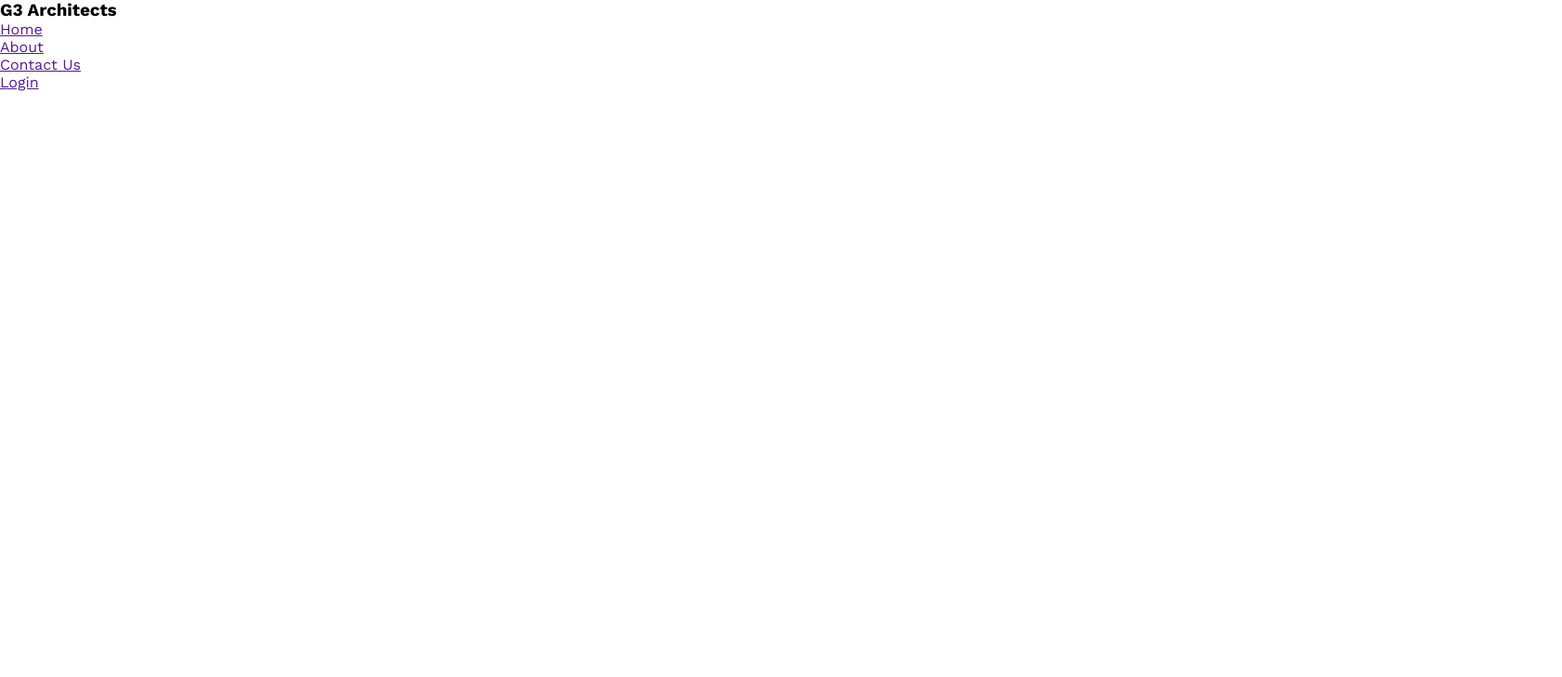
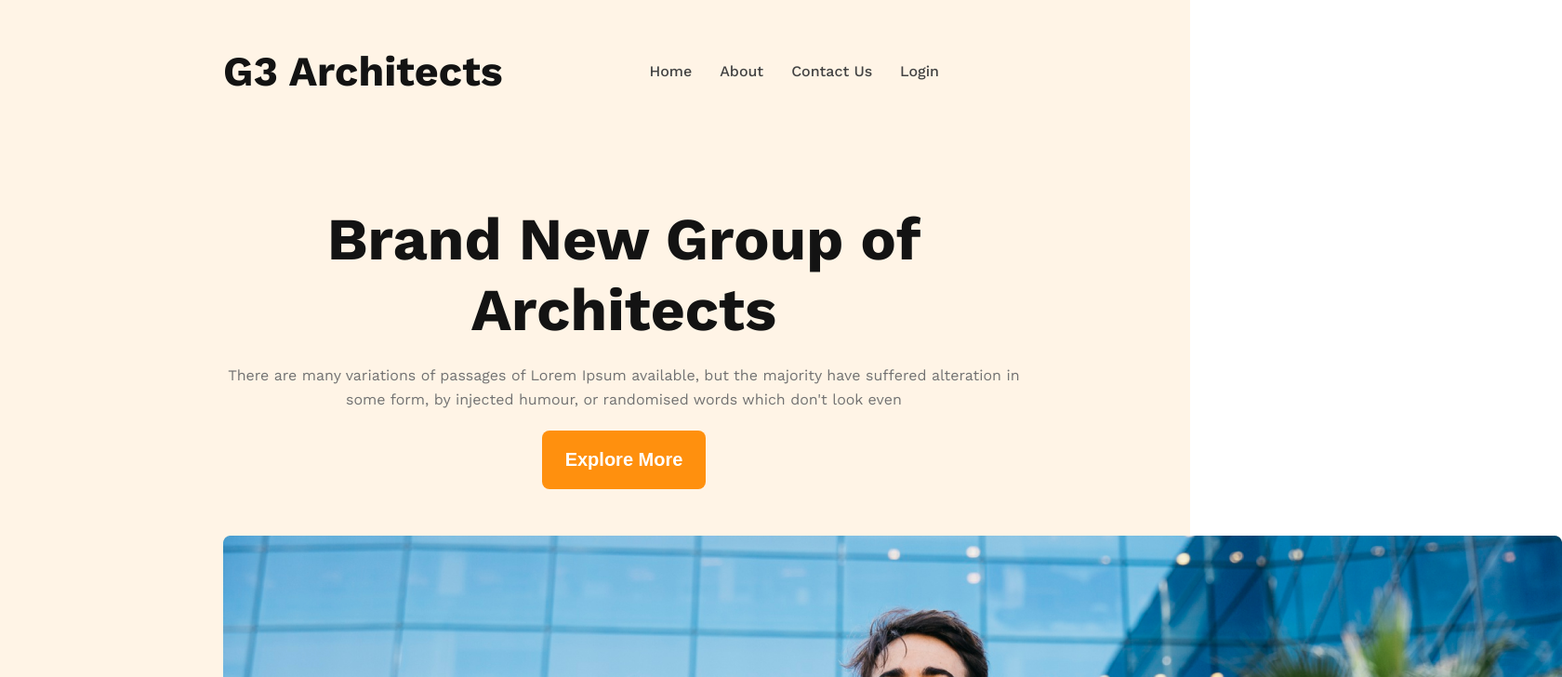
Before and after one commit to shuvapranta/g3-architect-website, a plain HTML site: page index.html in a window 1280 px wide. Shown: the top 728 px of the page at 93% size, 1680 px wide, since content can reach past the window. Drawn offline with nearby package versions, Linux system fonts and the light colour scheme.

Commit message:
banner added

```diff
--- a/index.html
+++ b/index.html
@@ -15,7 +15,7 @@
   <body>
     <header>
         <nav>
-            <h3>G3 Architects</h3>
+            <h3 class="nav-title">G3 Architects</h3>
             <ul>
                 <li><a href="">Home</a></li>
                 <li><a href=""> About</a></li>
@@ -23,6 +23,16 @@
                 <li><a href="">Login</a></li>
             </ul>
         </nav>
+        <section class="banner">
+            <div class="banner-content">
+                <h1 class="banner-title">Brand New
+                    Group of Architects
+                    </h1>
+                <p class="banner-description">There are many variations of passages of Lorem Ipsum available, but the majority have suffered alteration in some form, by injected humour, or randomised words which don't look even</p>
+                <button class="btn-primary">Explore More</button>
+            </div>
+            <img src="images/banner.png" alt="">
+        </section>
     </header>
     <main>
 
--- a/styles/architect.css
+++ b/styles/architect.css
@@ -1,7 +1,64 @@
-*{
-    margin: 0;
-    padding: 0;
+/* shared styles */
+* {
+  margin: 0;
+  padding: 0;
 }
-body{
-    font-family: 'Work Sans', sans-serif;
+body {
+  font-family: "Work Sans", sans-serif;
 }
+.btn-primary {
+  border: none;
+  border-radius: 8px;
+  background: #ff900e;
+  color: #fff;
+  font-size: 1.25rem;
+  font-weight: 600;
+  padding: 20px 25px;
+}
+/* header styles */
+header {
+  background: rgba(255, 144, 14, 0.1);
+  padding: 50px 240px;
+}
+nav {
+  display: flex;
+  justify-content: space-between;
+  align-items: center;
+}
+.nav-title {
+  color: #131313;
+  text-align: center;
+  font-size: 2.8rem;
+  font-weight: 700;
+}
+nav > ul {
+  display: flex;
+}
+nav li {
+  list-style: none;
+  margin-right: 30px;
+}
+nav li a {
+  text-decoration: none;
+  color: #424242;
+  font-weight: 500;
+  line-height: 26px;
+}
+.banner-content {
+  margin: 116px auto 50px;
+  text-align: center;
+  width: 862px;
+}
+.banner-title {
+  font-size: 4rem;
+  font-weight: 700;
+  color: #131313;
+  margin-bottom: 20px;
+}
+.banner-description {
+  color: #727272;
+  font-weight: 400;
+  line-height: 26px;
+  margin-bottom: 20px;
+
+}
```
